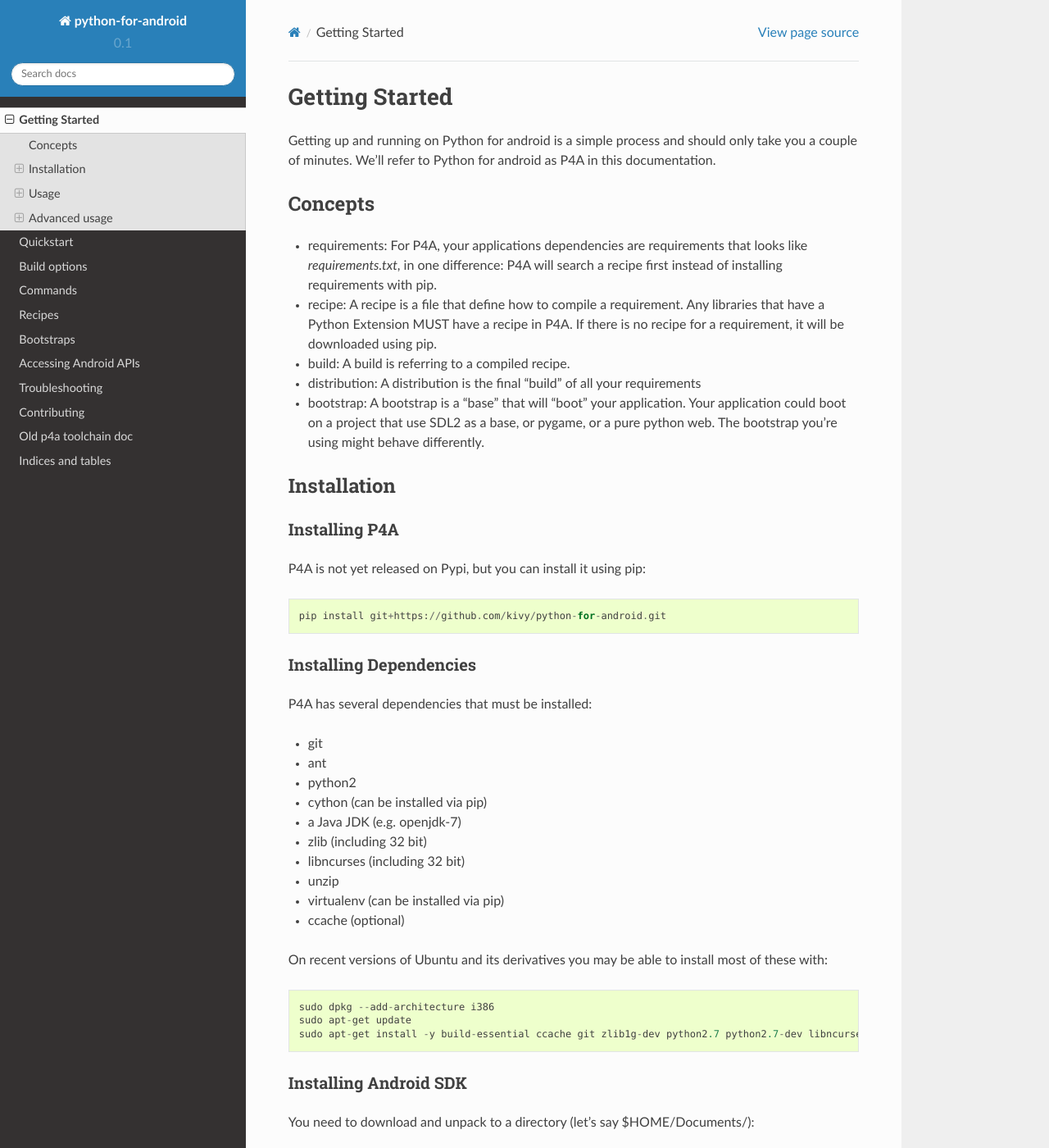
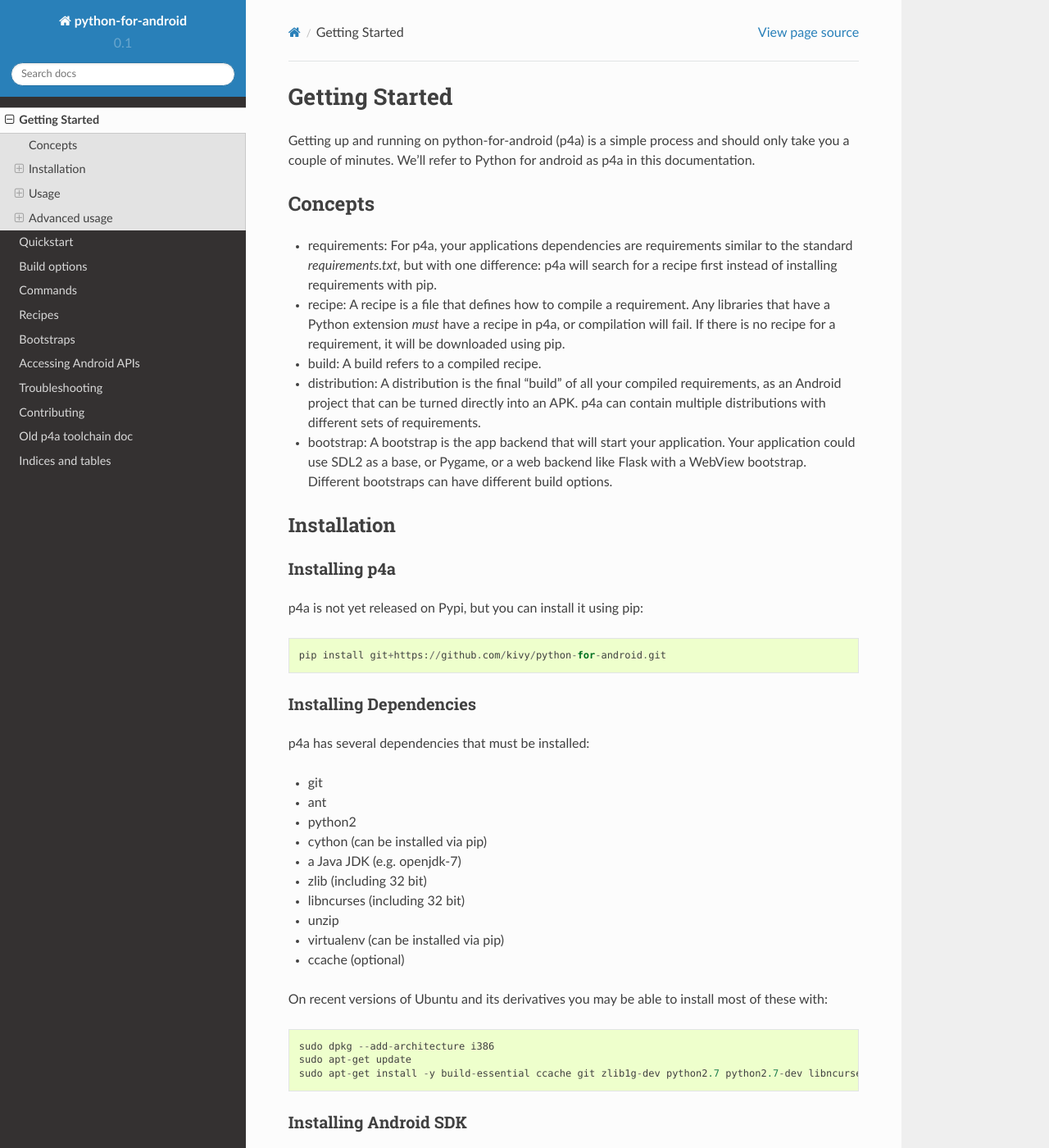
Before and after one commit to kivy/python-for-android, a Sphinx documentation site: the page built from doc/source/gettingstarted.rst, in a window 1280 px wide and 1400 px high. Shown: the whole window at 82% size. Built offline with Sphinx 7.4.7 and the Read the Docs theme 2.0.0, drawn with Linux system fonts in a browser that asks for light colours; pages that are not in the unit, such as notebooks, are missing from menus; some of the changed text lies outside the part shown.

Commit message:
Further modified getting started

```diff
--- a/doc/source/gettingstarted.rst
+++ b/doc/source/gettingstarted.rst
@@ -1,36 +1,50 @@
 Getting Started
 ===============
 
-Getting up and running on Python for android is a simple process and should only take you a couple of minutes. We'll refer to Python for android as P4A in this documentation.
+Getting up and running on python-for-android (p4a) is a simple process
+and should only take you a couple of minutes. We'll refer to Python
+for android as p4a in this documentation.
 
 Concepts
 --------
 
-- requirements: For P4A, your applications dependencies are requirements that looks like `requirements.txt`, in one difference: P4A will search a recipe first instead of installing requirements with pip.
+- requirements: For p4a, your applications dependencies are
+  requirements similar to the standard `requirements.txt`, but with
+  one difference: p4a will search for a recipe first instead of
+  installing requirements with pip.
 
-- recipe: A recipe is a file that define how to compile a requirement. Any libraries that have a Python Extension MUST have a recipe in P4A. If there is no recipe for a requirement, it will be downloaded using pip.
+- recipe: A recipe is a file that defines how to compile a
+  requirement. Any libraries that have a Python extension *must* have
+  a recipe in p4a, or compilation will fail. If there is no recipe for
+  a requirement, it will be downloaded using pip.
 
-- build: A build is referring to a compiled recipe.
+- build: A build refers to a compiled recipe.
 
-- distribution: A distribution is the final "build" of all your requirements
+- distribution: A distribution is the final "build" of all your
+  compiled requirements, as an Android project that can be turned
+  directly into an APK. p4a can contain multiple distributions with
+  different sets of requirements.
 
-- bootstrap: A bootstrap is a "base" that will "boot" your application. Your application could boot on a project that use SDL2 as a base, or pygame, or a pure python web. The bootstrap you're using might behave differently.
+- bootstrap: A bootstrap is the app backend that will start your
+  application. Your application could use SDL2 as a base, or Pygame,
+  or a web backend like Flask with a WebView bootstrap. Different
+  bootstraps can have different build options.
 
 
 Installation
 ------------
 
-Installing P4A
+Installing p4a
 ~~~~~~~~~~~~~~
 
-P4A is not yet released on Pypi, but you can install it using pip::
+p4a is not yet released on Pypi, but you can install it using pip::
 
     pip install git+https://github.com/kivy/python-for-android.git
 
 Installing Dependencies
 ~~~~~~~~~~~~~~~~~~~~~~~
 
-P4A has several dependencies that must be installed:
+p4a has several dependencies that must be installed:
 
 - git
 - ant
```
Also changed, not shown: other parts of doc/source/gettingstarted.rst (+2 -1 lines).
